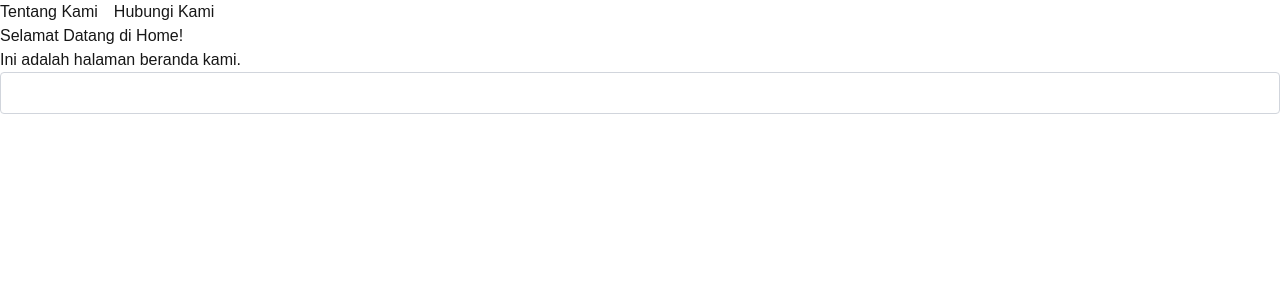
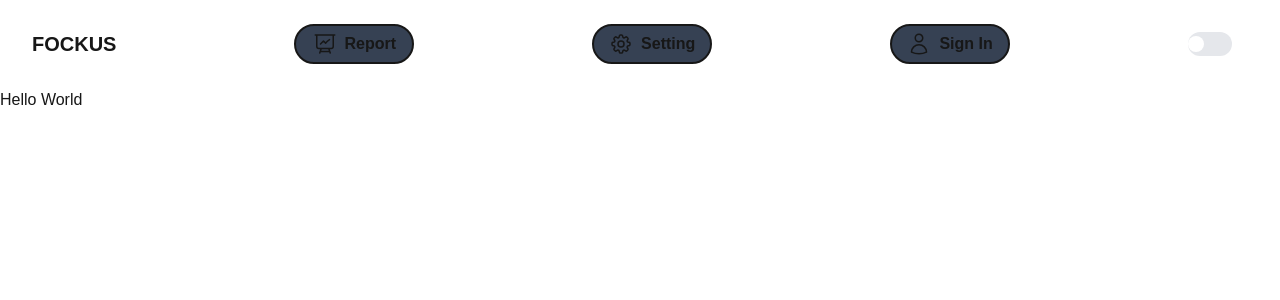
Before and after one commit to bgsirwn/fockus, a Next.js app: page / in a window 1280 px wide. Shown: the top 300 px of the page. Built offline with nearby package versions, Linux system fonts and the light colour scheme.

Commit message:
feat: add Navbar component and update Home layout with improved navigation

```diff
--- a/package.json
+++ b/package.json
@@ -10,6 +10,8 @@
     "format": "biome format --write"
   },
   "dependencies": {
+    "@headlessui/react": "^2.2.8",
+    "@heroicons/react": "^2.2.0",
     "next": "^15.5.3",
     "react": "19.1.0",
     "react-dom": "19.1.0"
--- /dev/null
+++ b/src/app/components/Navbar.tsx
@@ -0,0 +1,94 @@
+'use client';
+
+import Link from "next/link";
+import { Switch } from "@headlessui/react";
+import React, { useState } from "react";
+import { XMarkIcon, Bars3Icon } from "@heroicons/react/24/outline";
+
+
+export default function Navbar() {
+
+    const [enabled, setEnabled] = useState(false)
+    const [isOpen, setIsOpen] = useState(false);
+    const toggleMenu = () => {
+      setIsOpen(!isOpen);
+    }
+
+
+  return (
+    <div className="container">
+      <section className="navigation">
+        <nav className="flex justify-between items-center m-4 px-4 py-2 bg-white-800 space-x-4 font-bold">
+
+          <button onClick={toggleMenu} className="md:hidden cursor-pointer focus:outline-none" aria-label="Toggle Menu">
+
+
+          {isOpen ? (
+            <XMarkIcon className="h-6 w-6" />
+          ) : (
+            <Bars3Icon className="h-6 w-6" />
+          )}
+
+          </button>
+
+          <Link className="space-x-6 text-xl" href="/">FOCKUS</Link>
+
+          <Link className="space-x-2 hidden md:flex h-10 w-30 items-center justify-center bg-gray-700 border-2 rounded-full hover:bg-amber-500 gap-2" href="/Report">
+          <svg xmlns="http://www.w3.org/2000/svg" fill="none" viewBox="0 0 24 24" strokeWidth={1.5} stroke="currentColor" className="size-6">
+          <path strokeLinecap="round" strokeLinejoin="round" d="M3.75 3v11.25A2.25 2.25 0 0 0 6 16.5h2.25M3.75 3h-1.5m1.5 0h16.5m0 0h1.5m-1.5 0v11.25A2.25 2.25 0 0 1 18 16.5h-2.25m-7.5 0h7.5m-7.5 0-1 3m8.5-3 1 3m0 0 .5 1.5m-.5-1.5h-9.5m0 0-.5 1.5m.75-9 3-3 2.148 2.148A12.061 12.061 0 0 1 16.5 7.605" />
+          </svg>
+          Report
+          </Link>
+
+          <Link className="space-x-2 hidden md:flex hover:bg-amber-500 h-10 w-30 items-center justify-center bg-gray-700 border-2 rounded-full gap-2" href="/Setting"><svg xmlns="http://www.w3.org/2000/svg" fill="none" viewBox="0 0 24 24" strokeWidth={1.5} stroke="currentColor" className="size-6">
+          <path strokeLinecap="round" strokeLinejoin="round" d="M10.343 3.94c.09-.542.56-.94 1.11-.94h1.093c.55 0 1.02.398 1.11.94l.149.894c.07.424.384.764.78.93.398.164.855.142 1.205-.108l.737-.527a1.125 1.125 0 0 1 1.45.12l.773.774c.39.389.44 1.002.12 1.45l-.527.737c-.25.35-.272.806-.107 1.204.165.397.505.71.93.78l.893.15c.543.09.94.559.94 1.109v1.094c0 .55-.397 1.02-.94 1.11l-.894.149c-.424.07-.764.383-.929.78-.165.398-.143.854.107 1.204l.527.738c.32.447.269 1.06-.12 1.45l-.774.773a1.125 1.125 0 0 1-1.449.12l-.738-.527c-.35-.25-.806-.272-1.203-.107-.398.165-.71.505-.781.929l-.149.894c-.09.542-.56.94-1.11.94h-1.094c-.55 0-1.019-.398-1.11-.94l-.148-.894c-.071-.424-.384-.764-.781-.93-.398-.164-.854-.142-1.204.108l-.738.527c-.447.32-1.06.269-1.45-.12l-.773-.774a1.125 1.125 0 0 1-.12-1.45l.527-.737c.25-.35.272-.806.108-1.204-.165-.397-.506-.71-.93-.78l-.894-.15c-.542-.09-.94-.56-.94-1.109v-1.094c0-.55.398-1.02.94-1.11l.894-.149c.424-.07.765-.383.93-.78.165-.398.143-.854-.108-1.204l-.526-.738a1.125 1.125 0 0 1 .12-1.45l.773-.773a1.125 1.125 0 0 1 1.45-.12l.737.527c.35.25.807.272 1.204.107.397-.165.71-.505.78-.929l.15-.894Z" />
+          <path strokeLinecap="round" strokeLinejoin="round" d="M15 12a3 3 0 1 1-6 0 3 3 0 0 1 6 0Z" />
+          </svg>
+            Setting
+          </Link>
+
+          <Link className="space-x-2 hidden md:flex hover:bg-amber-500 h-10 w-30 items-center justify-center bg-gray-700 border-2 rounded-full gap-2" href="/Login">
+          <svg xmlns="http://www.w3.org/2000/svg" fill="none" viewBox="0 0 24 24" strokeWidth={1.5} stroke="currentColor" className="size-6">
+          <path strokeLinecap="round" strokeLinejoin="round" d="M15.75 6a3.75 3.75 0 1 1-7.5 0 3.75 3.75 0 0 1 7.5 0ZM4.501 20.118a7.5 7.5 0 0 1 14.998 0A17.933 17.933 0 0 1 12 21.75c-2.676 0-5.216-.584-7.499-1.632Z" />
+          </svg>
+            Sign In
+          </Link>
+
+        <Switch checked={enabled} onChange={setEnabled} className="group inline-flex h-6 w-11 items-center rounded-full bg-gray-200 data-disabled:cursor-not-allowed data-disabled:opacity-50">
+
+              <span className="size-4 translate-x1 rounded-full bg-white transition group-data-checked:translate-x-6"/>
+
+        </Switch>
+
+        <div
+        className={`md:hidden ${isOpen ? "block" : "hidden"} bg-gray-800 absolute w-full left-0 top-16 transition-all duration-300`}
+      >
+        <div className="flex flex-col space-y-4 p-4">
+          <Link
+            href="/"
+            className="hover:text-gray-300"
+            onClick={toggleMenu}
+          >
+            Home
+          </Link>
+          <Link
+            href="/about"
+            className="hover:text-gray-300"
+            onClick={toggleMenu}
+          >
+            About
+          </Link>
+          <Link
+            href="/contact"
+            className="hover:text-gray-300"
+            onClick={toggleMenu}
+          >
+            Contact
+          </Link>
+        </div>
+        </div>
+        </nav>
+      </section>
+    </div>
+  );
+}
--- a/src/app/layout.tsx
+++ b/src/app/layout.tsx
@@ -1,6 +1,7 @@
 import type { Metadata } from "next";
 import { Geist, Geist_Mono } from "next/font/google";
 import "./globals.css";
+import Navbar from "./components/Navbar";
 
 const geistSans = Geist({
   variable: "--font-geist-sans",
@@ -24,9 +25,8 @@ export default function RootLayout({
 }>) {
   return (
     <html lang="en">
-      <body
-        className={`${geistSans.variable} ${geistMono.variable} antialiased`}
-      >
+      <body className={`${geistSans.variable} ${geistMono.variable} antialiased`}>
+        <Navbar/>
         {children}
       </body>
     </html>
--- a/src/app/page.tsx
+++ b/src/app/page.tsx
@@ -1,26 +1,15 @@
 'use client'
 import Link from "next/link";
-import React from "react";
+import { Switch } from "@headlessui/react";
+import React, { useState } from "react";
 
 export default function Home() {
 
-  const [inputValue, setInputValue] = React.useState("") ;
+  const [enabled, setEnabled] = useState(false)
+
 
   return (
-    <div className="container">
-      <section className="navigation">
-        <nav className="flex flex-row space-x-4">
-          <Link href={`/about/${inputValue}`}>Tentang Kami</Link>
-          <Link href="/contact"> Hubungi Kami</Link>
-        </nav>
-      </section>
-      <section className="main-content flex flex-col">
-        <h1>Selamat Datang di Home!</h1>
-        <p>Ini adalah halaman beranda kami.</p>
-        <input className="border border-gray-300 p-2 rounded" type="text" value={inputValue} onChange={(e) => setInputValue(e.target.value)}/>
-      </section>
-
-    </div>
+    <h1>Hello World</h1>
   );
 
 
```
Also changed, not shown: 1 other file (tests, documents, lock files or other folders).
